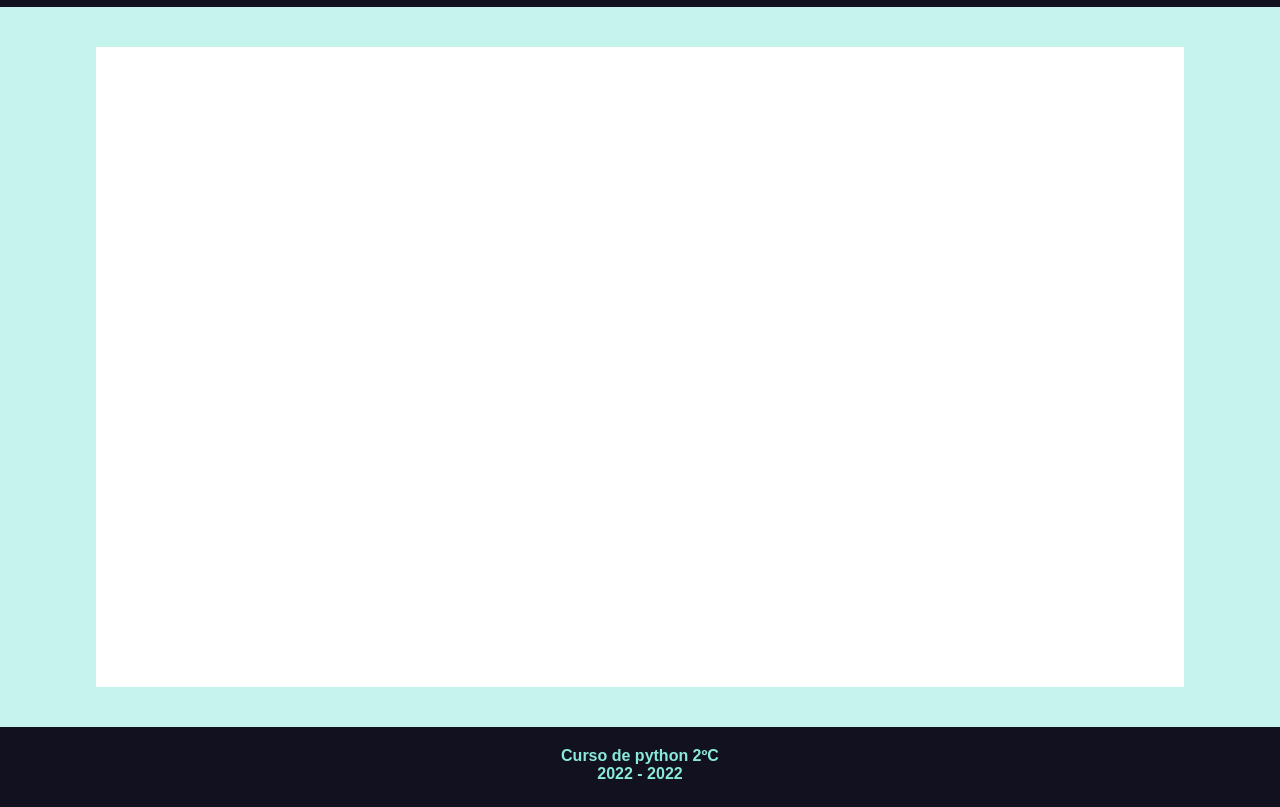
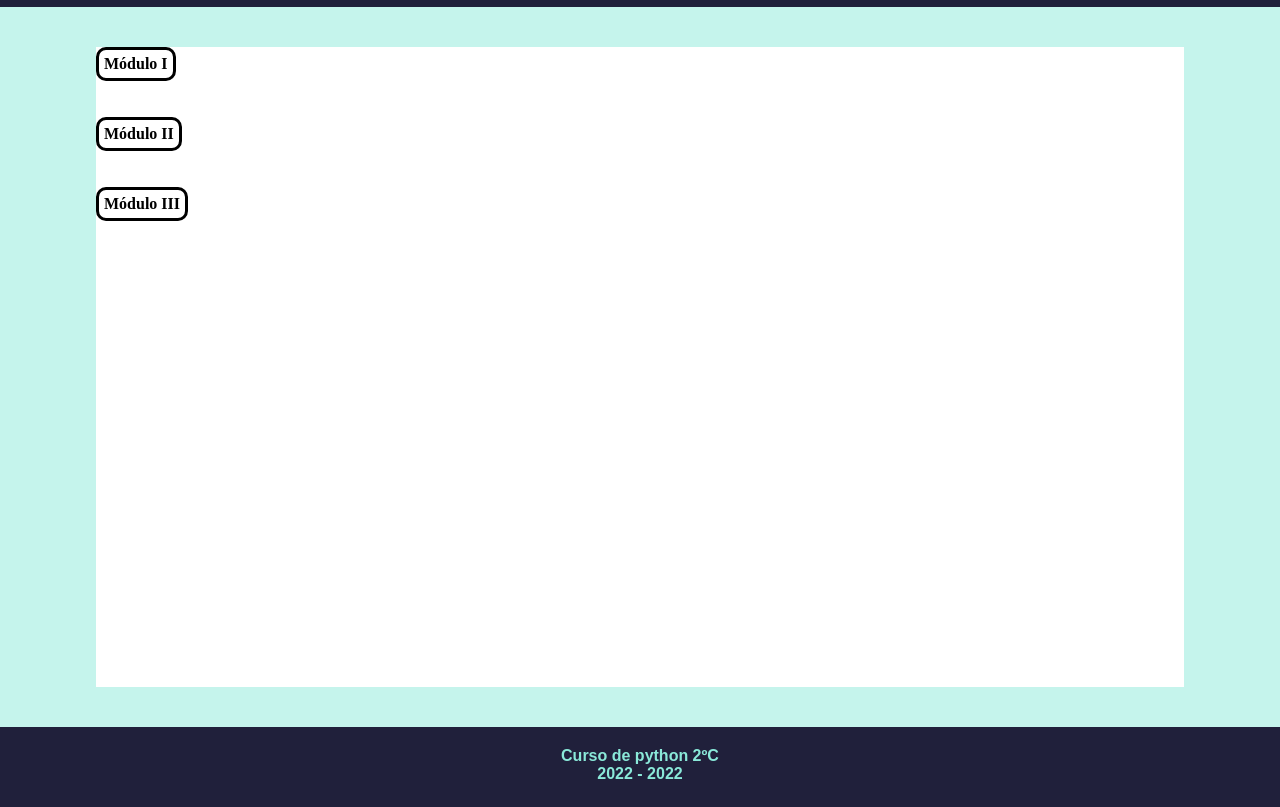
Before and after one commit to RobAmaral/Moduthon, a plain HTML site: page index.html in a window 1280 px wide. Shown: the part 73-880 px from the top of the page. Drawn offline with Linux system fonts and the light colour scheme; a web font is replaced by a local one.

Commit message:
Add files via upload

```diff
--- a/index.html
+++ b/index.html
@@ -20,6 +20,18 @@
     <main>
         <div class="body-1">
 
+            <div class="button">
+                <a href="#" class="button-m"><h2 class="button-t">Módulo I</h2></a>
+            </div><br/><br/>
+
+            <div class="button">
+                <a href="#" class="button-m"><h2 class="button-t">Módulo II</h2></a>
+            </div><br/><br/>
+
+            <div class="button">
+                <a href="#" class="button-m"><h2 class="button-t">Módulo III</h2></a>
+            </div><br/><br/>
+
         </div>
     </main>
 
--- a/style.css
+++ b/style.css
@@ -6,7 +6,7 @@ body{
     background-color: #c5f4ec;
 }
 header{
-    background-color: #11111f;
+    background-color: #20203b;
     height: 10vh;
     margin-bottom: 5vh;
 }
@@ -17,7 +17,7 @@ main{
     height: 80vh;
 }
 footer{
-    background-color: #11111f;
+    background-color: #20203b;
     height: 10vh;
     margin-top: 5vh;
 }
@@ -29,6 +29,17 @@ a{
 }
 .logo-1{
     height: 5vh;
+}
+.button{
+    border: black solid;
+    border-radius: 10px;
+    height: fit-content;
+    width: fit-content;
+}
+.button-t{
+    margin: 5px;
+    color: black;
+    font-size: 2vh;
 }
 #footer-1{
     font-family: Arial;
```
